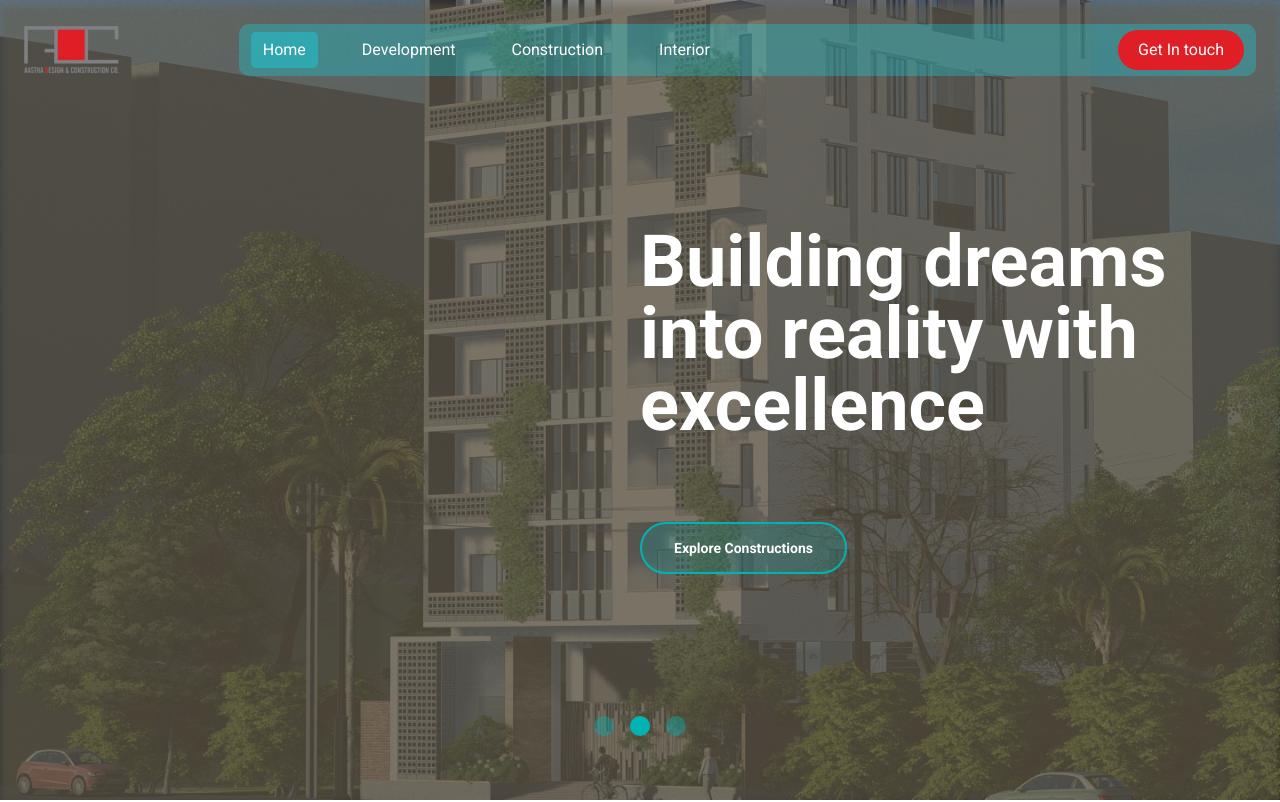
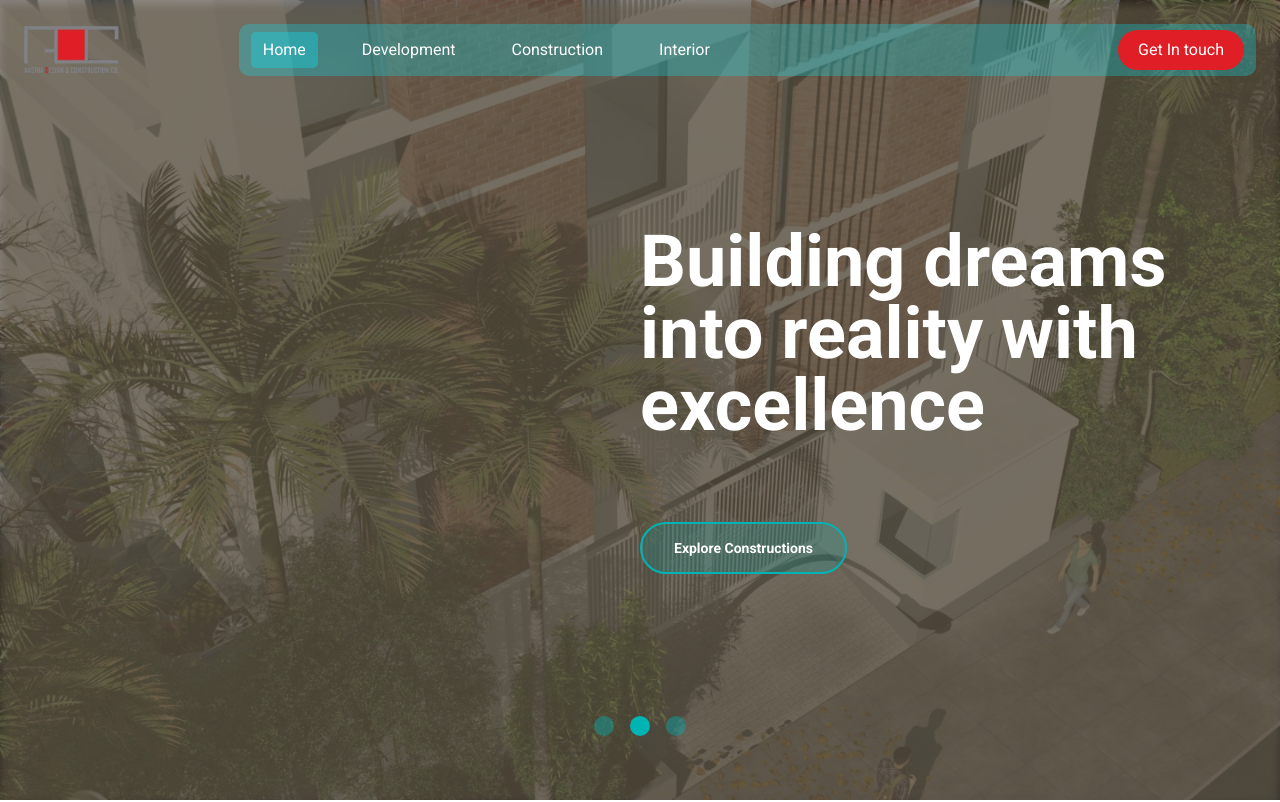
Before and after one commit to ashikfifa/Astha-frontend, a Next.js app: page / in a window 1280 px wide. Shown: the top 802 px of the page. Built offline with nearby package versions, Linux system fonts and the light colour scheme.

Commit message:
Refactor code structure for improved readability and maintainability

```diff
--- a/app/components/HeroSlider.tsx
+++ b/app/components/HeroSlider.tsx
@@ -25,7 +25,7 @@ const slides: Slide[] = [
   {
     id: 2,
     image:
-      "/assets/heroImg.jpeg",
+      "/assets/youtube-thumbnail-1.jpg",
     title: ["Building dreams", "into reality with", "excellence"],
     buttonText: "Explore Constructions",
     buttonLink: "/construction",
@@ -33,7 +33,7 @@ const slides: Slide[] = [
   {
     id: 3,
     image:
-      "/assets/heroImg.jpeg",
+      "/assets/youtube-thumbnail-2.jpg",
     title: ["Your trusted", "partner in", "construction"],
     buttonText: "View Interior Projects",
     buttonLink: "/interior",
--- a/app/components/ProjectDescription.tsx
+++ b/app/components/ProjectDescription.tsx
@@ -1,14 +1,15 @@
 import Image from "next/image";
-import featuredImage from "@/public/assets/development/sample-project-featured.svg";
 
 interface ProjectDescriptionProps {
   description: string;
   details: string;
+  featuredImage: string;
 }
 
 const ProjectDescription: React.FC<ProjectDescriptionProps> = ({
   description,
   details,
+  featuredImage,
 }) => {
   return (
     <section className="relative w-full bg-white rounded-t-[30px] sm:rounded-t-[40px] md:rounded-t-[50px] -mt-8 sm:-mt-10 md:-mt-12 z-20">
@@ -18,7 +19,7 @@ const ProjectDescription: React.FC<ProjectDescriptionProps> = ({
           <div className="relative aspect-531/308 w-full rounded-2xl md:rounded-[20px] overflow-hidden shadow-lg">
             <Image
               src={featuredImage}
-              alt="sample-project-featured"
+              alt="Project Featured Image"
               fill
               className="object-cover"
               sizes="(max-width: 768px) 100vw, (max-width: 1200px) 80vw, 800px"
--- a/app/construction/[slug]/page.tsx
+++ b/app/construction/[slug]/page.tsx
@@ -49,6 +49,7 @@ const ConstructionSlugPage = async ({ params }: PageProps) => {
       <ProjectDescription
         description={project.projectDescription}
         details={project.keyDetails}
+        featuredImage={project.image}
       />
 
       <MediaSection photos={project.projectPhotos ?? []} videos={project.projectVideos ?? []} />
--- a/app/development/[slug]/page.tsx
+++ b/app/development/[slug]/page.tsx
@@ -49,6 +49,7 @@ const DevelopmentSlugPage = async ({ params }: PageProps) => {
       <ProjectDescription
         description={project.projectDescription}
         details={project.keyDetails}
+        featuredImage={project.image}
       />
 
       <MediaSection photos={project.projectPhotos ?? []} videos={project.projectVideos ?? []} />
--- a/app/interior/[slug]/page.tsx
+++ b/app/interior/[slug]/page.tsx
@@ -49,6 +49,7 @@ const InteriorSlugPage = async ({ params }: PageProps) => {
       <ProjectDescription
         description={project.projectDescription}
         details={project.keyDetails}
+        featuredImage={project.image}
       />
 
       <MediaSection photos={project.projectPhotos ?? []} videos={project.projectVideos ?? []} />
```
Also changed, not shown: public/assets/youtube-thumbnail-1.jpg (added), public/assets/youtube-thumbnail-2.jpg (added).
